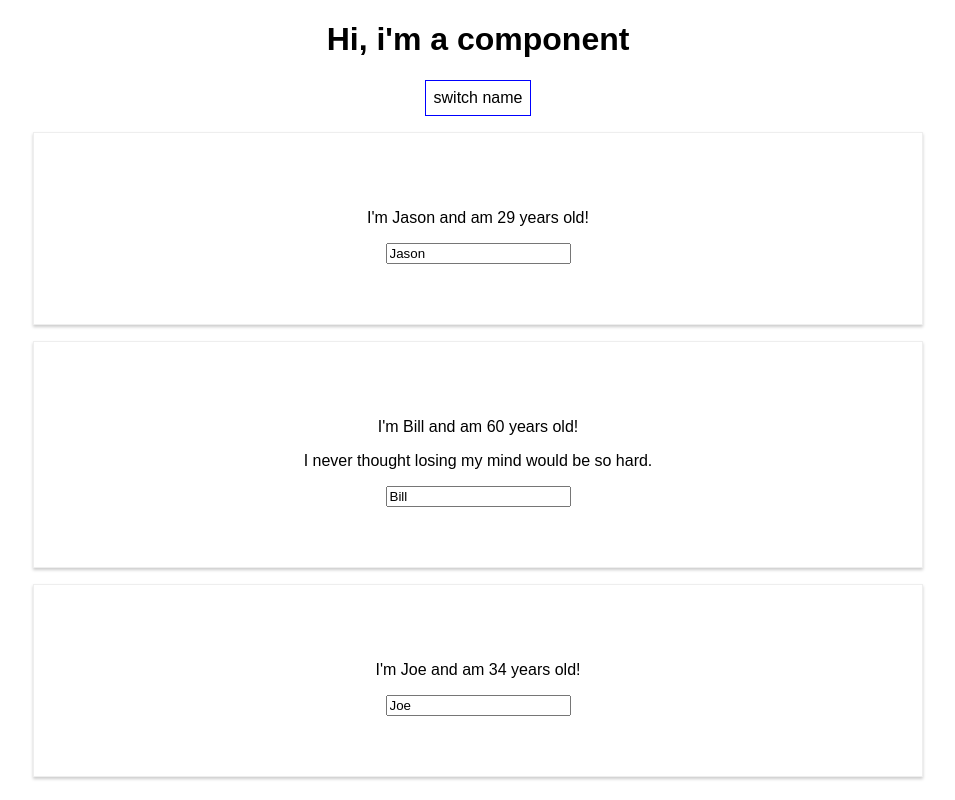
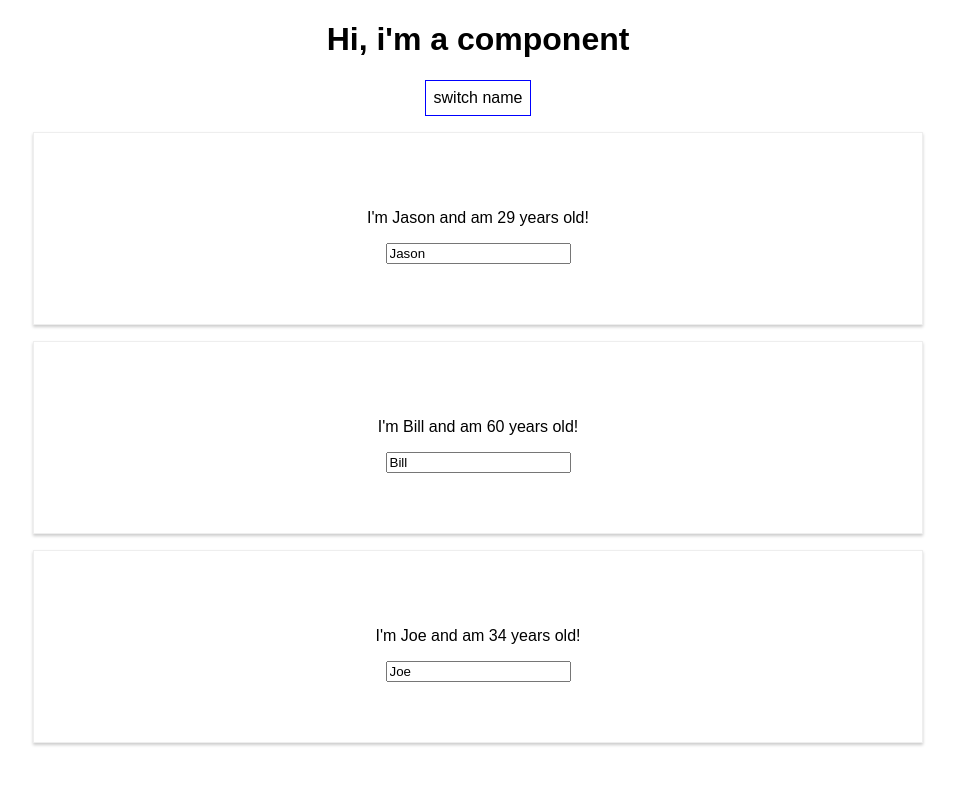
Before and after one commit to schmitty890/the-complete-guide-section-3, a React (Create React App) app: page / in a window 1280 px wide. Both pictures are taken after a click on the button "switch name". Shown: the whole page, without its empty margins (162-1117 px from the left). Built offline with nearby package versions, Linux system fonts and the light colour scheme.

Commit message:
outputting lists using javascripts map

```diff
--- a/src/App.js
+++ b/src/App.js
@@ -61,17 +61,11 @@
     if(this.state.showPersons) {
       persons = (
         <div>
-          <Person
-            click={this.switchNameHandler.bind(this, 'jason!')}
-            name={this.state.persons[0].name}
-            age={this.state.persons[0].age}/>
-          <Person
-            changed={this.nameChangeHandler}
-            name={this.state.persons[1].name}
-            age={this.state.persons[1].age}>I never thought losing my mind would be so hard.</Person>
-          <Person
-            name={this.state.persons[2].name}
-            age={this.state.persons[2].age}/>
+          {this.state.persons.map(person => {
+            return <Person
+              name={person.name}
+              age={person.age} />
+          })}
         </div>
       );
     }
```
